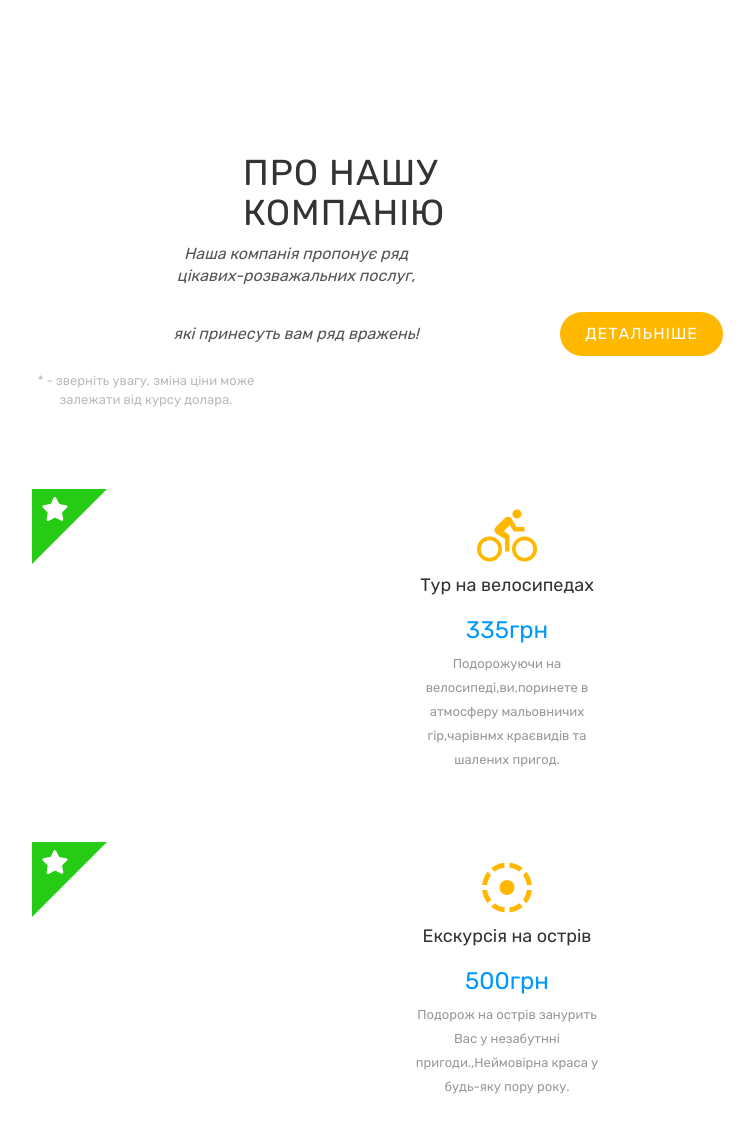
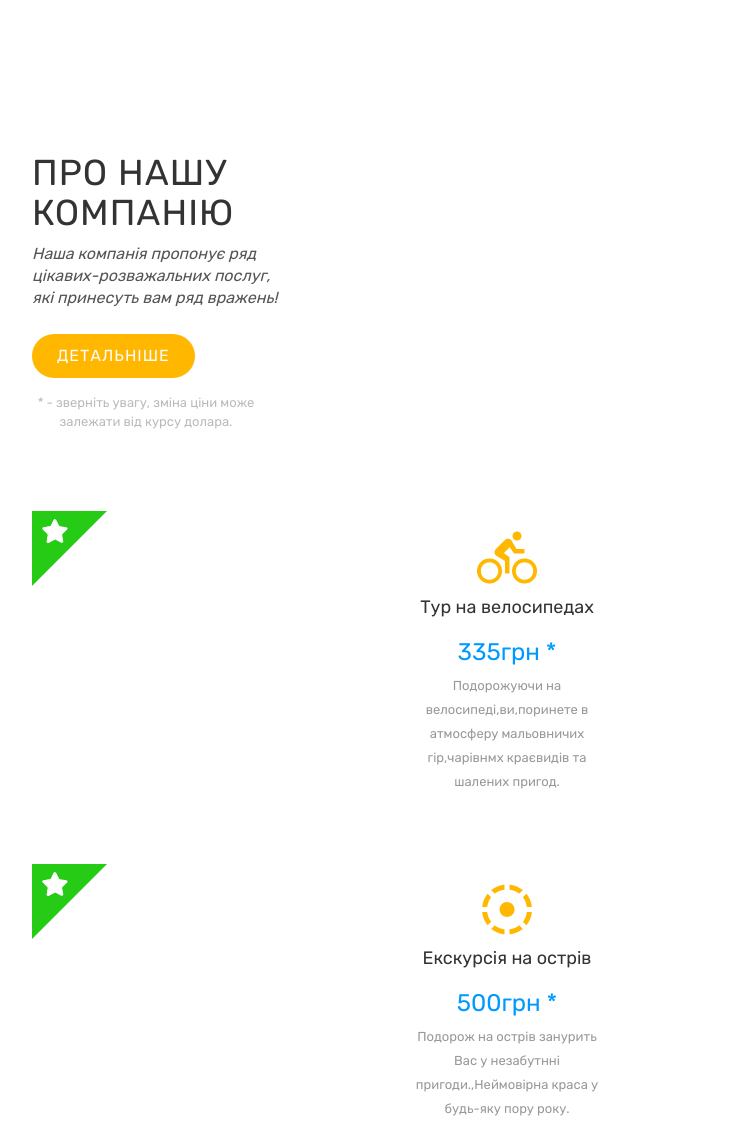
Before and after one commit to illya-32432/SeaTrips, a plain HTML site: page src/pug/index.pug in a window 1280 px wide. Shown: the part 845-1989 px from the top of the page, without its empty margins (133-887 px from the left). Drawn offline with nearby package versions, Linux system fonts and the light colour scheme; files that its build step writes are made by us from their sources; files whose address does not match are found by name.

Commit message:
SeaTrips

```diff
--- a/src/pug/components/mixin.pug
+++ b/src/pug/components/mixin.pug
@@ -5,7 +5,7 @@
             alt: "velo-icon",
             topTitle: "Тур на велосипедах",
             price: 335,
-            currency: "грн",
+            currency: "грн *",
             description: [
                 "Подорожуючи  на велосипеді,ви",
                 "поринете в атмосферу мальовничих гір",
@@ -17,7 +17,7 @@
             alt: "circle",
             topTitle: "Екскурсія на острів",
             price: 500,
-            currency: "грн",
+            currency: "грн *",
             description: [
                 "Подорож на острів занурить Вас у незабутнні пригоди.",
                 "Неймовірна краса  у будь-яку пору року."
@@ -28,7 +28,7 @@
             alt: "think-icon",
             topTitle: "Особливе замовлення",
             price: 250,
-            currency: "грн",
+            currency: "грн *",
             description: [
                 "Обираючи цю подорож, Ви самостійно",
                 "робите її незабутнбою та не схожою на будь-які інші."
--- a/src/sass/general.sass
+++ b/src/sass/general.sass
@@ -341,7 +341,7 @@ p
     font-style: italic
     font-family: "Rubik"
     margin: 0
-    text-align: center
+    text-align: left
 .pp
     font-size: 36rem
     letter-spacing: 1px
```
Also changed, not shown: docs/css/style.css, docs/index.html.
